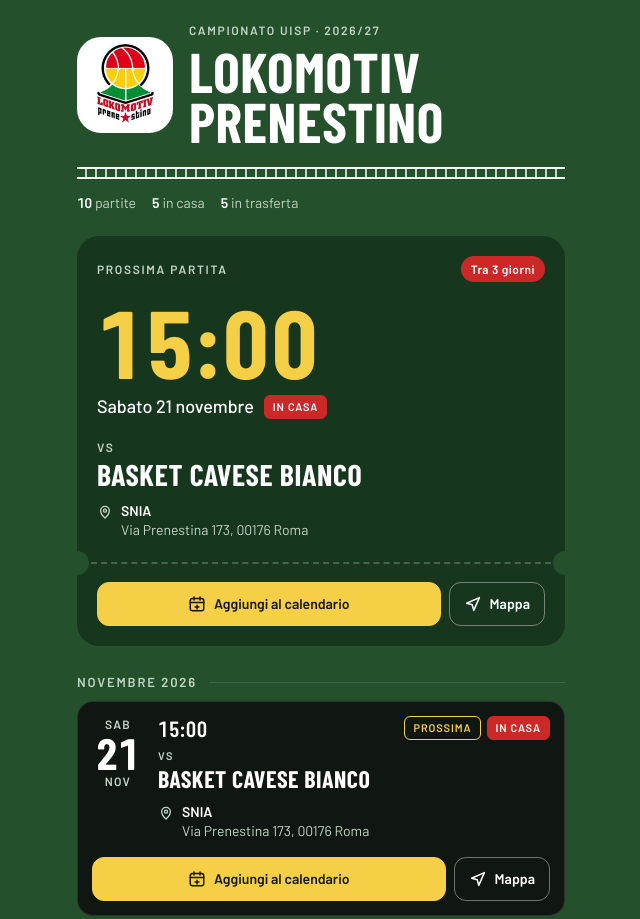
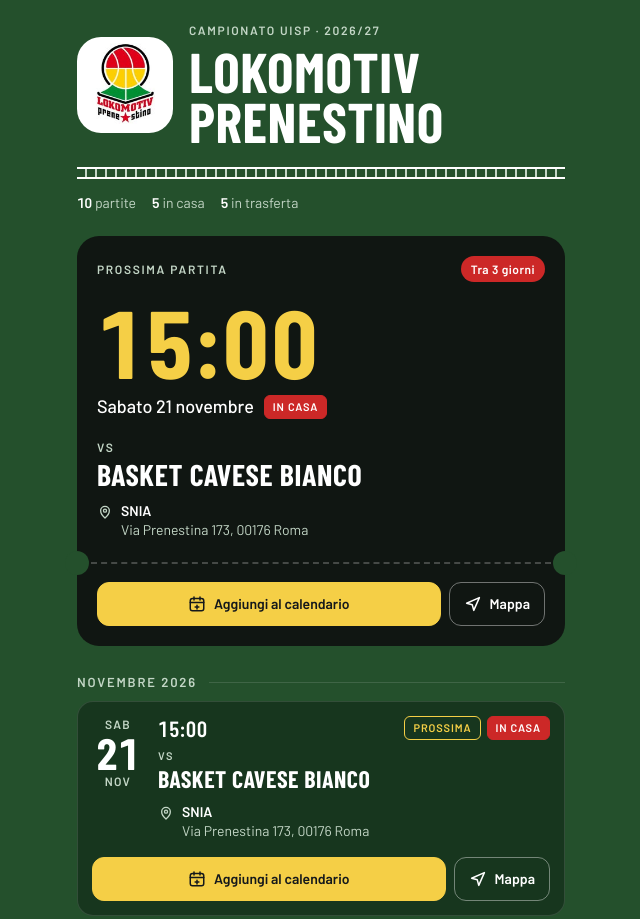
Before and after one commit to augusto-cagnoni/lokomotiv-calendars, a plain HTML site: page index.html in a window 1280 px wide. Shown: the top 919 px of the page, without its empty margins (319-959 px from the left). Drawn offline with nearby package versions, Linux system fonts and the light colour scheme.

Commit message:
Scambio colori: prossima partita nera, elenco verde scuro
Co-Authored-By: Claude Sonnet 5.5 <noreply@anthropic.com>
Claude-Session: https://claude.ai/code/session_0192oYbXKC7HVVJeycn58vDB

```diff
--- a/index.html
+++ b/index.html
@@ -14,7 +14,7 @@
 body{margin:0}
 /* Verde del logo come fondo, testi bianchi, rosso e giallo per le azioni */
 :root{
-  --bg:#24502C; --surface:#101612; --deep:#17361E; --line:rgba(255,255,255,.12);
+  --bg:#24502C; --surface:#17361E; --deep:#101612; --line:rgba(255,255,255,.12);
   --ink:#FFFFFF; --muted:#C3D6C6;
   --red:#CC2827; --yellow:#F5CF46; --on-yellow:#14181B;
   --font-display:"Barlow Condensed","Arial Narrow",sans-serif;
```
